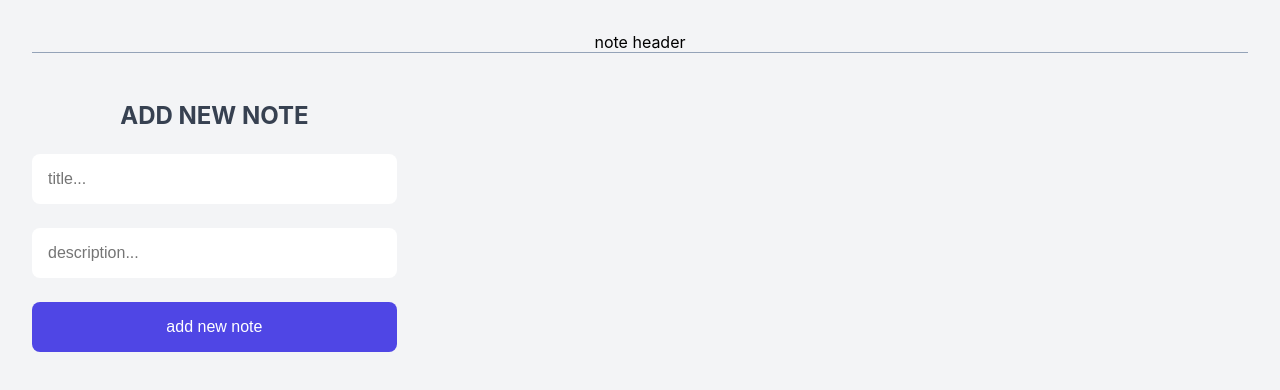
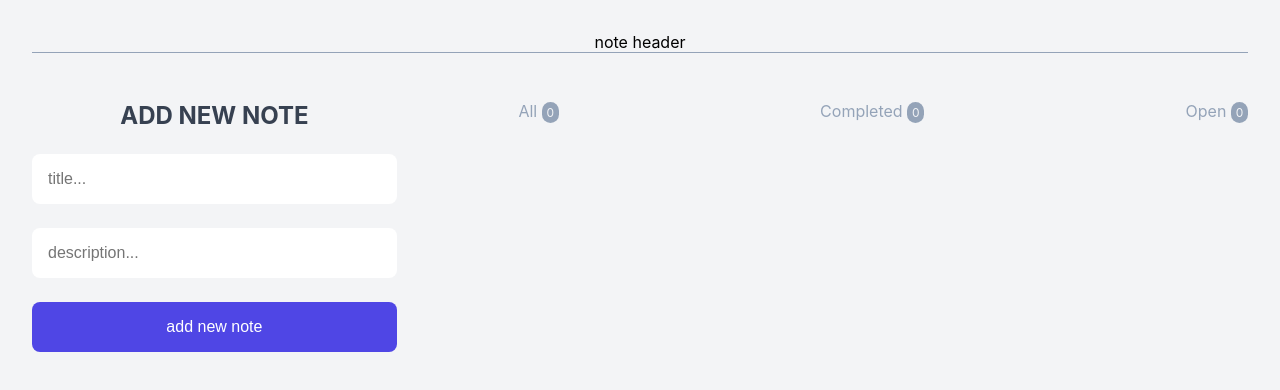
Before and after one commit to nymajalalabadi/NoteApp, a React (Vite) app in the folder Note-App/: page / in a window 1280 px wide. Shown: the top 390 px of the page. Built offline with nearby package versions, Linux system fonts and the light colour scheme.

Commit message:
Added Note Status Component

```diff
--- a/Note-App/src/App.jsx
+++ b/Note-App/src/App.jsx
@@ -2,6 +2,7 @@ import { useState } from "react";
 import "./App.css";
 import AddNewNote from "./component/AddNewNote";
 import NoteList from "./component/NoteList";
+import NoteStatus from "./component/NoteStatus";
 
 function App() {
   const [notes, setNotes] = useState([]);
@@ -43,6 +44,7 @@ function App() {
     <div className="note-app">
       <AddNewNote onAddNote={handleNotes}/>
       <div className="note-container">
+        <NoteStatus notes={notes}/>
         <NoteList notes={notes} onDeletNote={handleDeletNote} onCompleteNote={handleCompleteNote}/>
       </div>
     </div>
--- /dev/null
+++ b/Note-App/src/component/NoteStatus.jsx
@@ -0,0 +1,24 @@
+
+
+function NoteStatus({notes}) {
+
+    const allNotes = notes.length
+    const completedNotes = notes.filter(n => n.completed).length;
+    const unCompletedNotes = allNotes - completedNotes
+
+  return (
+    <ul className="note-status">
+      <li>
+        All <span>{allNotes}</span>
+      </li>
+      <li>
+        Completed <span>{completedNotes}</span>
+      </li>
+      <li>
+        Open <span>{unCompletedNotes}</span>
+      </li>
+    </ul>
+  )
+}
+
+export default NoteStatus
```
